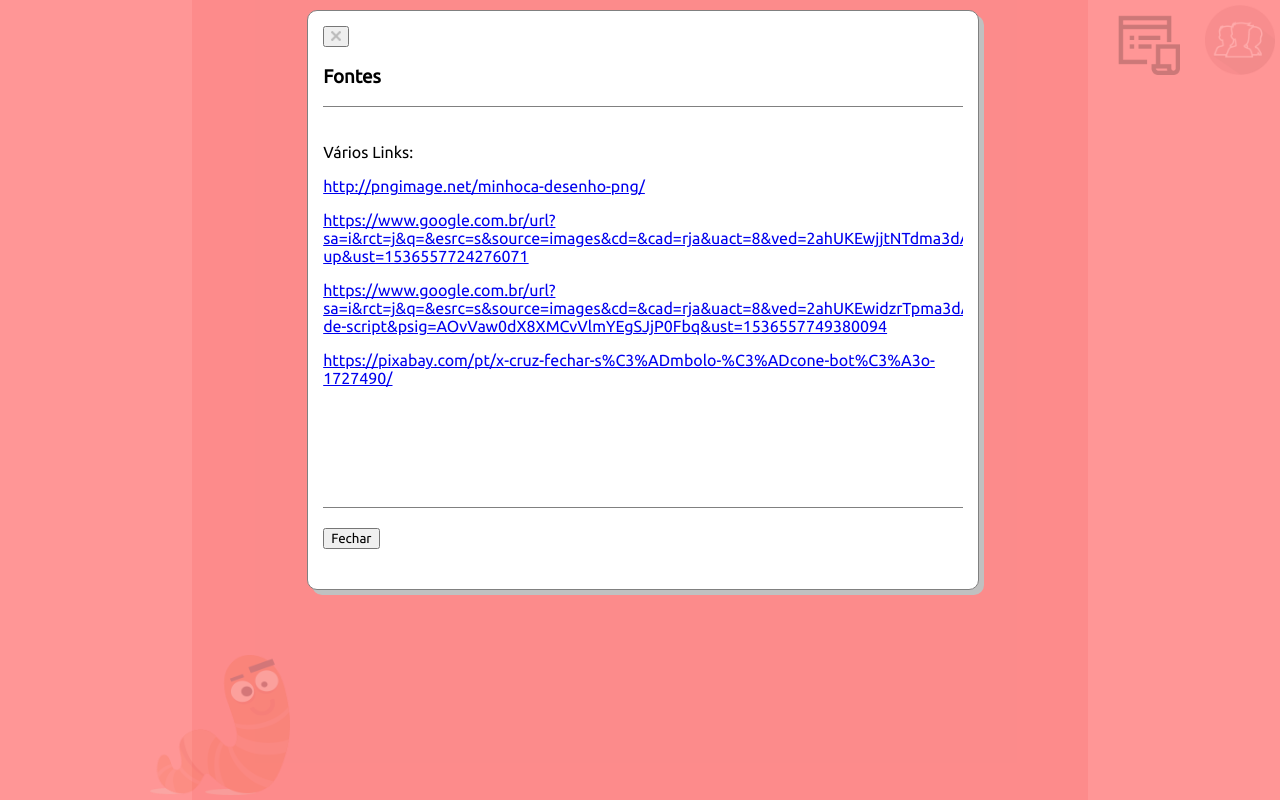
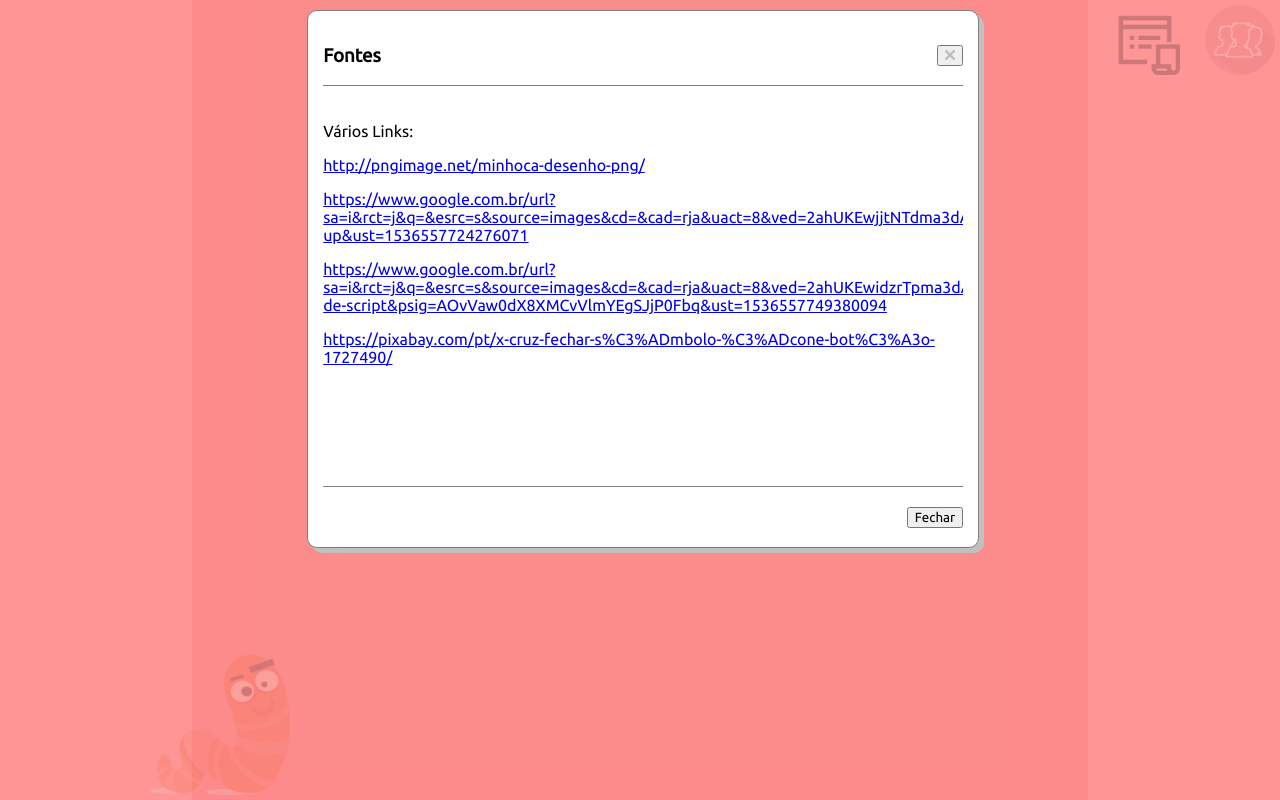
Before and after one commit to matheus-g-couto/cobrinha, a plain HTML site: page index.html in a window 1280 px wide. Both pictures are taken after a click on the picture 1145 px from the left and 41 px from the top of the page. Drawn offline with Linux system fonts and the light colour scheme.

Commit message:
Update index-css.css

```diff
--- a/index-css.css
+++ b/index-css.css
@@ -72,7 +72,7 @@ button{
   z-index: 10;
 }
 
-.closer , .closer2{
+.closer , .closer2,.closer3 ,.closer4{
   float: right;
 }
 
```
